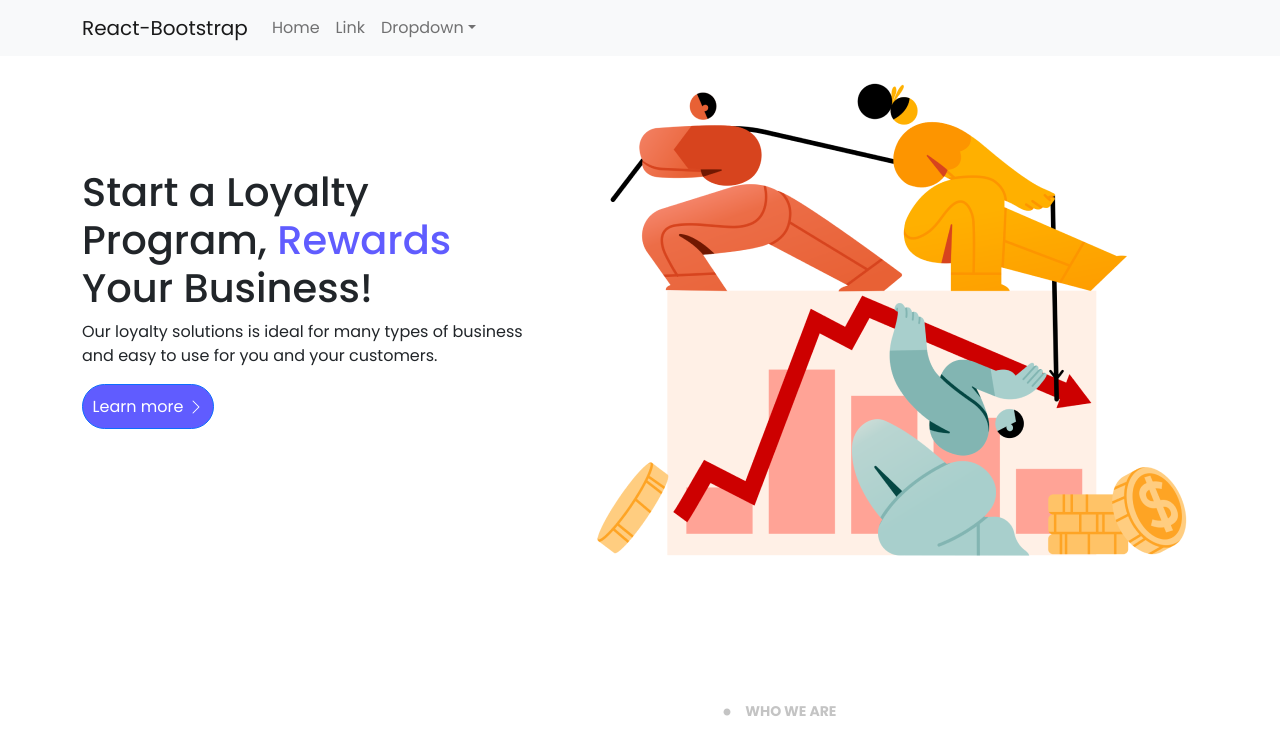
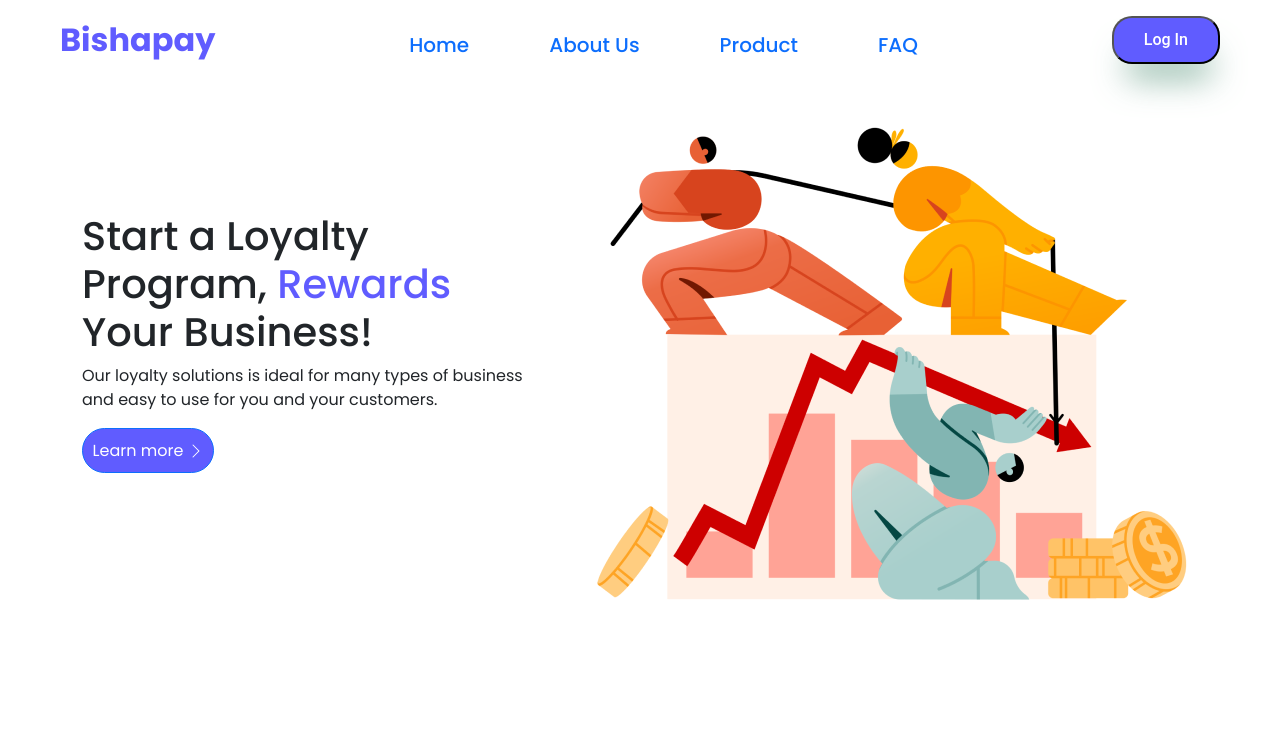
Before and after one commit to AltaCapstoneTeam14/FE, a React (Create React App) app: page /landing-page in a window 1280 px wide. Shown: the top 737 px of the page. Built offline with nearby package versions, Linux system fonts and the light colour scheme.

Commit message:
feat: adding navbar component

```diff
--- a/package.json
+++ b/package.json
@@ -13,6 +13,7 @@
     "react-icons": "^4.4.0",
     "react-router-dom": "^6.3.0",
     "react-scripts": "5.0.1",
+    "styled-components": "^5.3.5",
     "web-vitals": "^2.1.0"
   },
   "scripts": {
--- a/src/App.js
+++ b/src/App.js
@@ -2,15 +2,18 @@ import React from "react";
 import { BrowserRouter, Routes, Route } from "react-router-dom";
 import Faq from "./Pages/Faq/Faq";
 import Footer from "./Components/Footer/Footer"
+import Navbar from "./Components/Navbar/Navbar";
 import LandingPage from "./Pages/LandingPage";
 import 'bootstrap/dist/css/bootstrap.min.css';
 import './Assets/style/main.css';
 import Login from "./Pages/Login/Login";
 
+
 function App() {
   return (
     <>
       <BrowserRouter>
+        <Navbar/>
         <Routes>
           <Route path="/" element={<Footer />} />
           <Route path="/login" element={<><Login/></>} />
--- /dev/null
+++ b/src/Components/Navbar/Navbar.js
@@ -0,0 +1,75 @@
+import React from 'react'
+import styled from 'styled-components'
+
+
+function Navbar() {
+  return (
+        <NavbarContainer>
+            <Logo>Bishapay</Logo>
+            <Menu>
+                <MenuLink>Home</MenuLink>
+                <MenuLink>About Us</MenuLink>
+                <MenuLink>Product</MenuLink>
+                <MenuLink>FAQ</MenuLink>
+            </Menu>
+            <LoginButton>Log In</LoginButton>
+        </NavbarContainer>
+  )
+}
+
+const NavbarContainer = styled.nav`
+    width:1200px;
+    height:100px;
+    margin: auto;
+    align-items: center;
+    display: flex;
+    justify-content: space-between;
+    flex-wrap: wrap;
+    font-weight:bold;
+    font-family: 'Roboto', sans-serif;
+    padding: 20px;
+    padding-top:0;
+`
+const Logo = styled.a`
+    font-size:32px;
+    color: #605CFF;
+    justify-content: start;
+    text-decoration: none;
+    cursor: pointer;
+`
+
+const Menu = styled.div`
+    display: flex;
+    justify-content: space-between;
+    align-items: center;
+    position: relative;
+    padding-top:10px;
+`
+
+
+const MenuLink = styled.a`
+    font-size: 20px;
+    text-decoration: none;
+    font-weight: 500;
+    cursor: pointer;
+    padding: 20px;
+    margin: 0 20px;
+
+    &:active {
+        color: #407BFF;
+    }
+`
+const LoginButton = styled.button`
+    padding:10px 30px;
+    border-radius:20px;
+    background: #605CFF;
+    color: white;
+    font-weight: 500;
+    cursor: pointer;
+    box-shadow: 3px 20px 20px -11px rgba(117,166,146,0.78);
+    -webkit-box-shadow: 3px 26px 33px -11px rgba(117,166,146,0.78);
+    -moz-box-shadow: 3px 26px 33px -11px rgba(117,166,146,0.78);
+`
+
+
+export default Navbar
--- a/src/Pages/Faq/Faq.js
+++ b/src/Pages/Faq/Faq.js
@@ -1,9 +1,8 @@
 import React, { useState } from "react";
 import "../Faq/Faq.css";
-import { Container, Row, Col } from "react-bootstrap";
+import { Container, Row, Col, Navbar } from "react-bootstrap";
 import { BsFillArrowUpSquareFill } from "react-icons/bs";
 import { BsFillArrowDownSquareFill } from "react-icons/bs";
-
 import FaqImg from "../../Images/FaqImg.png";
 
 function Faq() {
@@ -50,6 +49,7 @@ function Faq() {
 
   return (
     <>
+
       <div className="headerFaq">
         <h1 className="faq">FAQ</h1>
         <p>
--- a/src/Pages/LandingPage/index.js
+++ b/src/Pages/LandingPage/index.js
@@ -1,10 +1,7 @@
 import React from "react";
 import style from "./style.module.css";
 import {
-  Navbar,
   Container,
-  NavDropdown,
-  Nav,
   Button,
   Row,
   Col,
@@ -29,35 +26,11 @@ import { BsArrowRight } from "react-icons/bs";
 
 
 
+
 function LandingPage() {
   return (
     <div>
       <div>
-        <Navbar bg="light" expand="lg">
-          <Container>
-            <Navbar.Brand href="#home">React-Bootstrap</Navbar.Brand>
-            <Navbar.Toggle aria-controls="basic-navbar-nav" />
-            <Navbar.Collapse id="basic-navbar-nav">
-              <Nav className="me-auto">
-                <Nav.Link href="#home">Home</Nav.Link>
-                <Nav.Link href="#link">Link</Nav.Link>
-                <NavDropdown title="Dropdown" id="basic-nav-dropdown">
-                  <NavDropdown.Item href="#action/3.1">Action</NavDropdown.Item>
-                  <NavDropdown.Item href="#action/3.2">
-                    Another action
-                  </NavDropdown.Item>
-                  <NavDropdown.Item href="#action/3.3">
-                    Something
-                  </NavDropdown.Item>
-                  <NavDropdown.Divider />
-                  <NavDropdown.Item href="#action/3.4">
-                    Separated link
-                  </NavDropdown.Item>
-                </NavDropdown>
-              </Nav>
-            </Navbar.Collapse>
-          </Container>
-        </Navbar>
 
         {/* HERO SECTION */}
         <Container>
```
Also changed, not shown: .yarnrc.yml (added), 2 other files (tests, documents, lock files or other folders).
